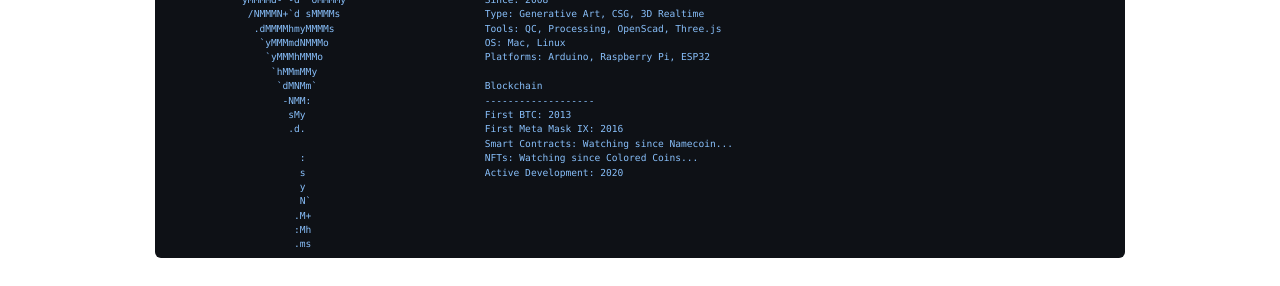
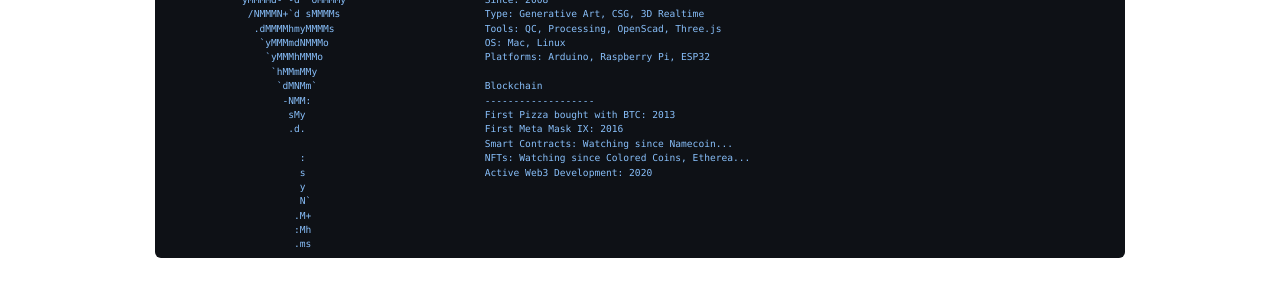
Before and after one commit to a6b8/a6b8, a Jekyll site: the page built from _pages/about.md, in a window 1280 px wide and 1042 px high. Shown: the part 502-788 px from the top of the window. Built offline with Jekyll 4.4.1, drawn with Linux system fonts in a browser that asks for light colours; nearby versions of some CDN libraries; comment, search, counter and statistics services are not loaded; a style sheet for code colours, icons or effects is not loaded; some of the changed text lies outside the part shown.

Commit message:
fix headlines

```diff
--- a/_pages/about.md
+++ b/_pages/about.md
@@ -42,11 +42,11 @@
                   `hMMmMMy
                    `dMNMm`                             Blockchain
                     -NMM:                              -------------------
-                     sMy                               First BTC: 2013
+                     sMy                               First Pizza bought with BTC: 2013
                      .d.                               First Meta Mask IX: 2016
                                                        Smart Contracts: Watching since Namecoin...
-                       :                               NFTs: Watching since Colored Coins...
-                       s                               Active Development: 2020
+                       :                               NFTs: Watching since Colored Coins, Etherea...
+                       s                               Active Web3 Development: 2020
                        y
                        N`
                       .M+
```
